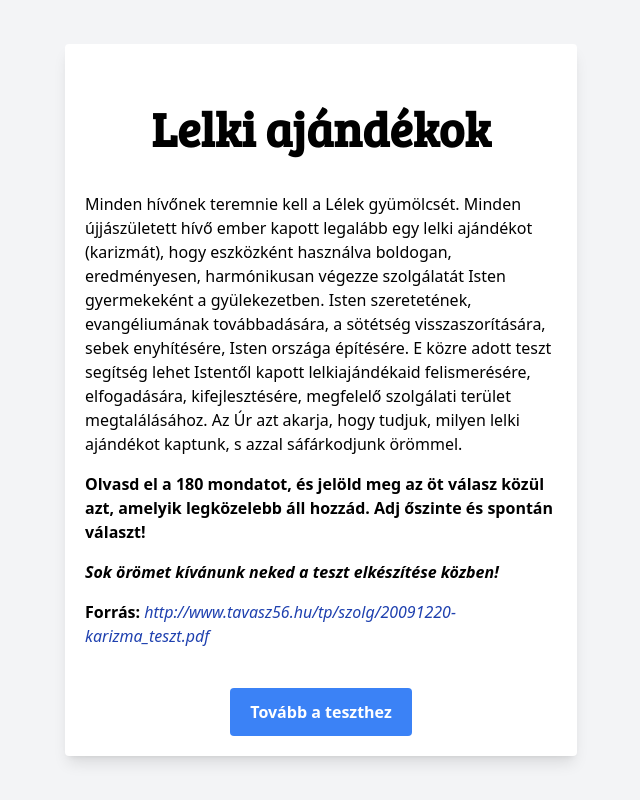
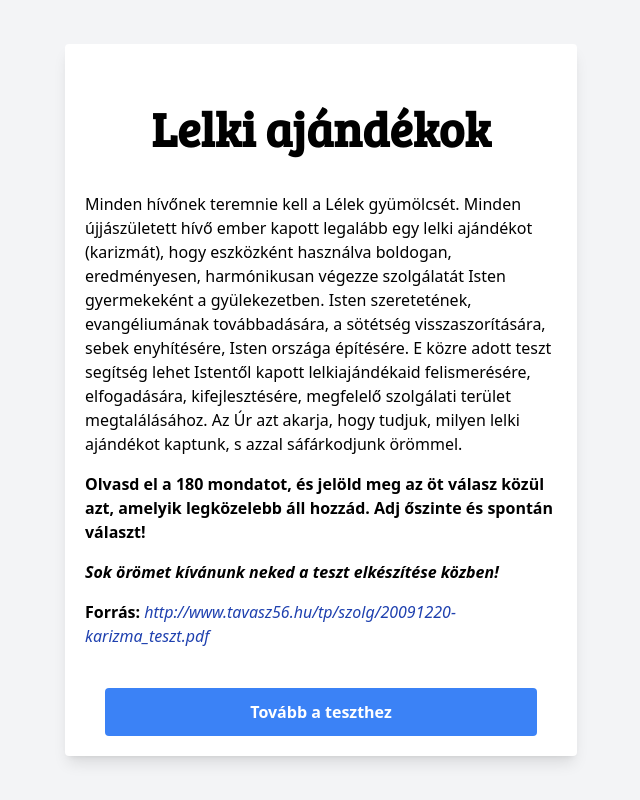
Before and after one commit to kulcsarrudolf/lelki-ajandekok, a React (Vite) app: page / in a window 1280 px wide. Shown: the whole page, without its empty margins (319-959 px from the left). Built offline with nearby package versions, Linux system fonts and the light colour scheme.

Commit message:
Updated Continue Button

```diff
--- a/src/components/Introduction.tsx
+++ b/src/components/Introduction.tsx
@@ -76,7 +76,12 @@ const Introduction = ({ goForward }: IntroductionProps) => {
       </p>
       {!isCompleted && (
         <div className="w-full mt-10 flex justify-center">
-          <Button disabled={false} text={quizButtonText} onClick={goForward} />
+          <Button
+            disabled={false}
+            text={quizButtonText}
+            onClick={goForward}
+            fullWidth
+          />
         </div>
       )}
 
```
